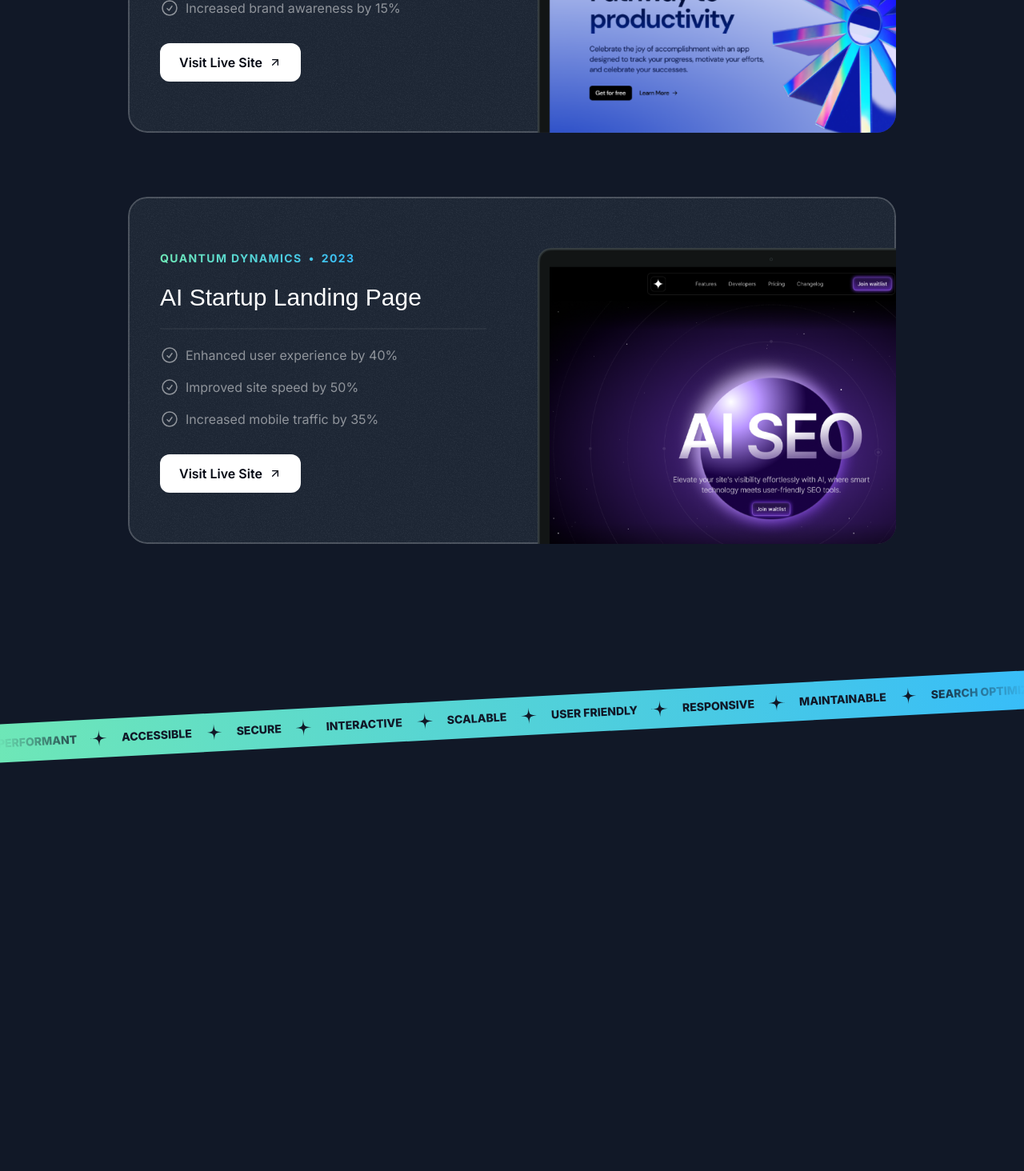
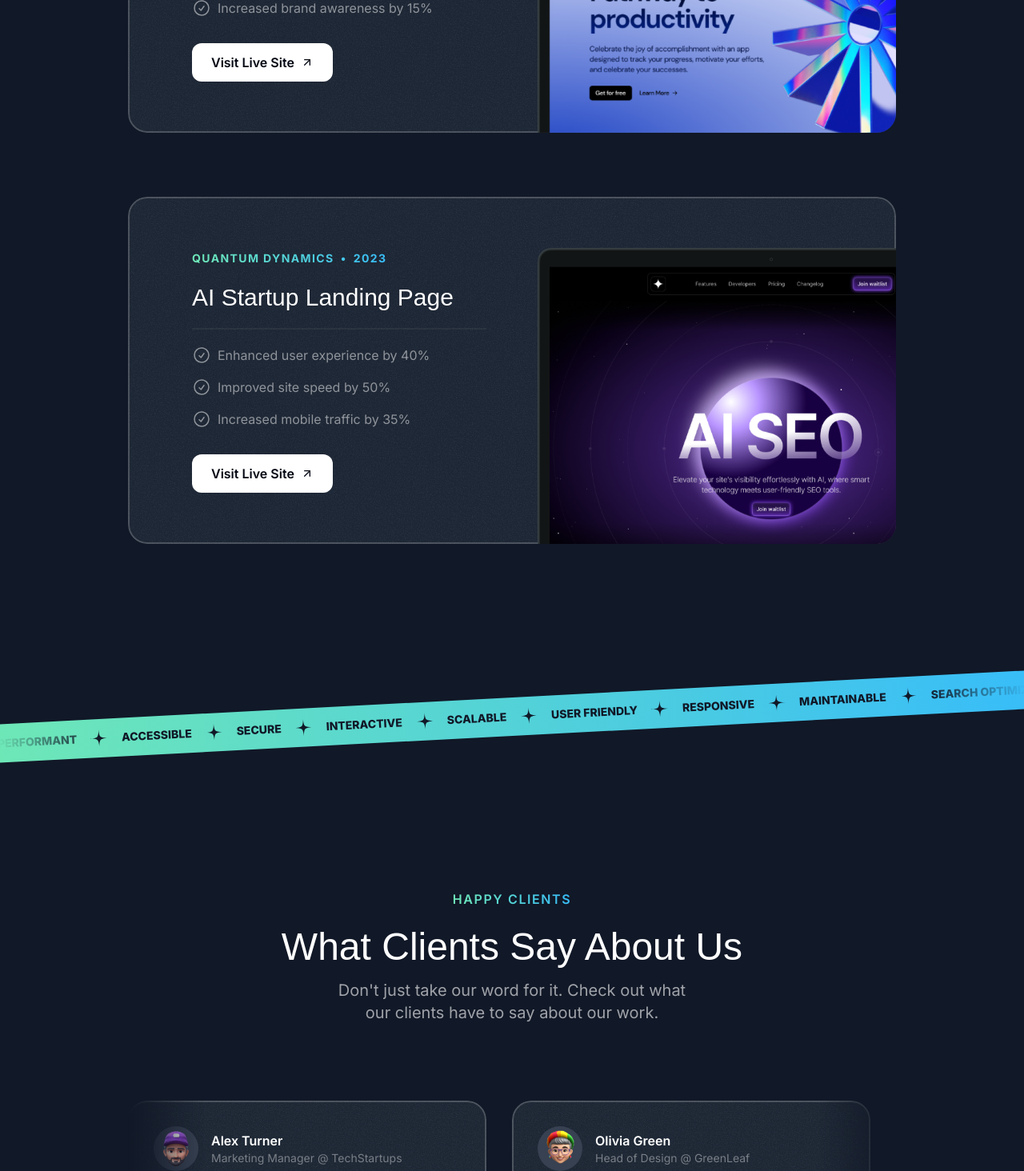
Before and after one commit to Xavier-Tse/React-Portfolio, a Next.js app: page / in a window 1280 px wide. Shown: the part 1992-3456 px from the top of the page at 80% size. Before the commit the page ends 3008 px from the top, so only its background shows below. Built offline with nearby package versions, Linux system fonts and the light colour scheme; a web font is replaced by a local one.

Commit message:
feat: testimonials section

```diff
--- a/src/app/page.tsx
+++ b/src/app/page.tsx
@@ -2,6 +2,7 @@
 import {HeroSection} from "@/sections/Hero";
 import {ProjectsSection} from "@/sections/Projects";
 import {TapeSection} from "@/sections/Tape";
+import {TestimonialsSection} from "@/sections/Testimonials";
 
 export default function Home() {
   return (
@@ -10,6 +11,7 @@
       <HeroSection />
       <ProjectsSection />
       <TapeSection />
+      <TestimonialsSection />
     </div>
   );
 }
--- /dev/null
+++ b/src/components/Card.tsx
@@ -0,0 +1,25 @@
+import grainImage from "@/assets/images/grain.jpg";
+import {twMerge} from "tailwind-merge";
+import {PropsWithChildren} from "react";
+
+export const Card = ({
+  className,
+  children,
+}:
+PropsWithChildren<{
+  className?: string;
+}>) => {
+  return (
+    <div
+      className={twMerge("bg-gray-800 rounded-3xl relative z-0 after:-z-10 overflow-hidden after:content-[''] after:absolute after:inset-0 after:outline after:outline-2 after:-outline-offset-2 after:rounded-3xl after:outline-white/20 after:pointer-events-none p-6", className)}
+    >
+      <div
+        className="absolute inset-0 -z-10 opacity-5"
+        style={{
+          backgroundImage: `url("${grainImage.src}")`,
+        }}
+      ></div>
+      { children }
+    </div>
+  );
+}
--- /dev/null
+++ b/src/components/SectionHeader.tsx
@@ -0,0 +1,25 @@
+export const SectionHeader = ({
+  eyebrow,
+  title,
+  description,
+}: {
+  eyebrow: string;
+  title: string;
+  description: string;
+}) => {
+  return (
+    <>
+      <div className="flex justify-center">
+        <p className="uppercase font-semibold tracking-widest bg-gradient-to-r from-emerald-300 to-sky-400 text-center bg-clip-text text-transparent">
+          {eyebrow}
+        </p>
+      </div>
+      <h2 className="font-serif text-3xl md:text-5xl text-center mt-6">
+        {title}
+      </h2>
+      <p className="text-center md:text-lg lg:text-xl text-white/60 mt-4 max-w-md mx-auto">
+        {description}
+      </p>
+    </>
+  );
+}
--- a/src/sections/Projects.tsx
+++ b/src/sections/Projects.tsx
@@ -5,6 +5,8 @@
 import CheckCircleIcon from "@/assets/icons/check-circle.svg";
 import ArrowUpRightIcon from "@/assets/icons/arrow-up-right.svg";
 import grainImage from "@/assets/images/grain.jpg";
+import {SectionHeader} from "@/components/SectionHeader";
+import {Card} from "@/components/Card";
 
 const portfolioProjects = [
   {
@@ -49,27 +51,17 @@
   return (
     <section className="pb-16 lg:py-24">
       <div className="container">
-        <div className="flex justify-center">
-          <p className="uppercase font-semibold tracking-widest bg-gradient-to-r from-emerald-300 to-sky-400 text-center bg-clip-text text-transparent">
-            Real-world Results
-          </p>
-        </div>
-        <h2 className="font-serif text-3xl md:text-5xl text-center mt-6">Featured Projects</h2>
-        <p className="text-center md:text-lg lg:text-xl text-white/60 mt-4 max-w-md mx-auto">
-          See how I transformed concepts into engaging digital experiences.
-        </p>
+        <SectionHeader
+          eyebrow={"Real-world Results"}
+          title={"Featured Projects"}
+          description={"See how I transformed concepts into engaging digital experiences."}
+        />
         <div className="mt-10 md:mt-20 flex flex-col gap-20">
           {portfolioProjects.map(project => (
-            <div
+            <Card
               key={project.title}
-              className="bg-gray-800 rounded-3xl relative z-0 after:-z-10 overflow-hidden after:content-[''] after:absolute after:inset-0 after:outline after:outline-2 after:-outline-offset-2 after:rounded-3xl after:outline-white/20 px-8 pt-8 md:pt-12 md:px-10 lg:pt-16 lgLpx-20 after:pointer-events-none"
+              className="px-8 pt-8 pb-0 md:pt-12 md:px-10 lg:pt-16 lg:px-20"
             >
-              <div
-                className="absolute inset-0 -z-10 opacity-5"
-                style={{
-                  backgroundImage: `url("${grainImage.src}")`,
-                }}
-              ></div>
               <div className="lg:grid lg:grid-cols-2 lg:gap-16">
                 <div className="lg:pb-16">
                   <div
@@ -104,7 +96,7 @@
                   />
                 </div>
               </div>
-            </div>
+            </Card>
           ))}
         </div>
       </div>
--- a/src/sections/Testimonials.tsx
+++ b/src/sections/Testimonials.tsx
@@ -3,6 +3,10 @@
 import memojiAvatar3 from "@/assets/images/memoji-avatar-3.png";
 import memojiAvatar4 from "@/assets/images/memoji-avatar-4.png";
 import memojiAvatar5 from "@/assets/images/memoji-avatar-5.png";
+import Image from "next/image";
+import {SectionHeader} from "@/components/SectionHeader";
+import grainImage from "@/assets/images/grain.jpg";
+import {Card} from "@/components/Card";
 
 const testimonials = [
   {
@@ -38,5 +42,41 @@
 ];
 
 export const TestimonialsSection = () => {
-  return <div>Testimonials Section</div>;
+  return (
+    <div className="py-16 lg:py-24">
+      <div className="container">
+        <SectionHeader
+          eyebrow={"Happy Clients"}
+          title={"What Clients Say About Us"}
+          description={"Don't just take our word for it. Check out what our clients have to say about our work."}
+        />
+        <div className="mt-16 lg:mt-24 flex overflow-x-clip [mask-image:linear-gradient(to_right,transparent,black_10%,black_90%,transparent)]">
+          <div className="flex gap-8 flex-none">
+            {testimonials.map(testimonial => (
+              <Card key={ testimonial.name } className="max-w-xs md:max-w-md md:p-8">
+                <div className="flex gap-4 items-center">
+                  <div className="size-14 bg-gray-700 inline-flex items-center justify-center rounded-full flex-shrink-0">
+                    <Image
+                      src={testimonial.avatar}
+                      alt={testimonial.name}
+                      className="max-h-full"
+                    />
+                  </div>
+                  <div>
+                    <div className="font-semibold">
+                      { testimonial.name }
+                    </div>
+                    <div className="text-sm text-white/40">
+                      { testimonial.position }
+                    </div>
+                  </div>
+                </div>
+                <p className="mt-4 md:mt-6 text-sm md:text-lg">{testimonial.text}</p>
+              </Card>
+            ))}
+          </div>
+        </div>
+      </div>
+    </div>
+  );
 };
```
